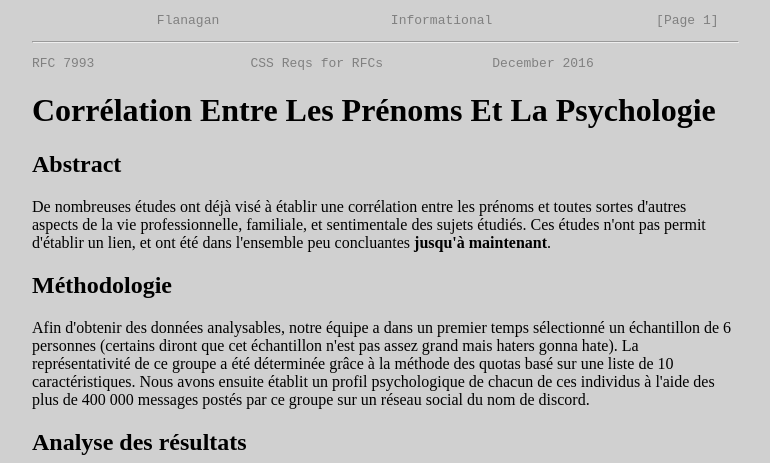
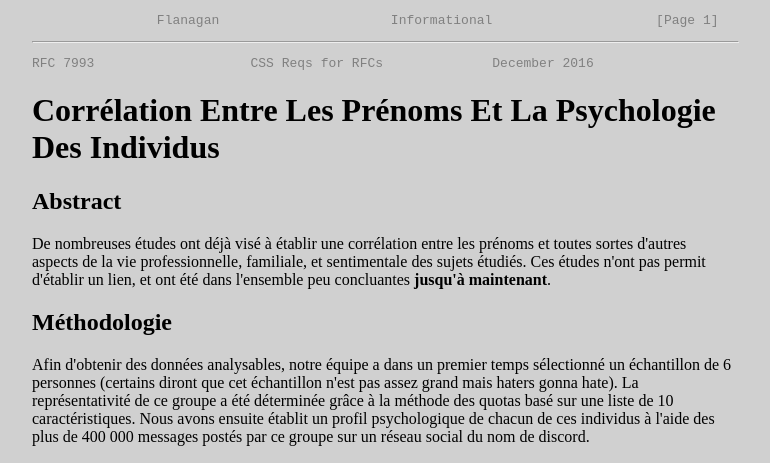
Before and after one commit to ixul2/ixul2.github.io, a plain HTML site: page index.html in a window 1280 px wide. Shown: the top 463 px of the page, without its empty margins (258-1028 px from the left). Drawn offline with Linux system fonts and the light colour scheme.

Commit message:
Update index.html

```diff
--- a/index.html
+++ b/index.html
@@ -1,7 +1,7 @@
 <!DOCTYPE html>
 <html>
 	<head>
-		<title>Corrélation Entre Les Prénoms Et La Psychologie</title>
+		<title>Corrélation Entre Les Prénoms Et La Psychologie Des Individus</title>
 		<meta charset="utf-8">
 		<link rel="icon" href="https://tools.ietf.org/images/rfc.png" type="image/png" />
 		<style type="text/css">
@@ -53,7 +53,7 @@
 		<span class="grey">Flanagan                      Informational                     [Page 1]</span></pre>
 <hr class='noprint' style='width: 96ex;' align='left'/><!--NewPage--><pre style="color:grey" class='newpage'>
 <span class="grey">RFC 7993                    CSS Reqs for RFCs              December 2016</span></pre>
-		<h1>Corrélation Entre Les Prénoms Et La Psychologie</h1>
+		<h1>Corrélation Entre Les Prénoms Et La Psychologie Des Individus</h1>
 		<h2>Abstract</h2>
 		<p>De nombreuses études ont déjà visé à établir une corrélation entre les prénoms et toutes sortes d'autres aspects de la vie professionnelle, familiale, et sentimentale des sujets étudiés. Ces études n'ont pas permit d'établir un lien, et ont été dans l'ensemble peu concluantes <b>jusqu'à maintenant</b>.</p>
 		<h2>Méthodologie</h2>
```
